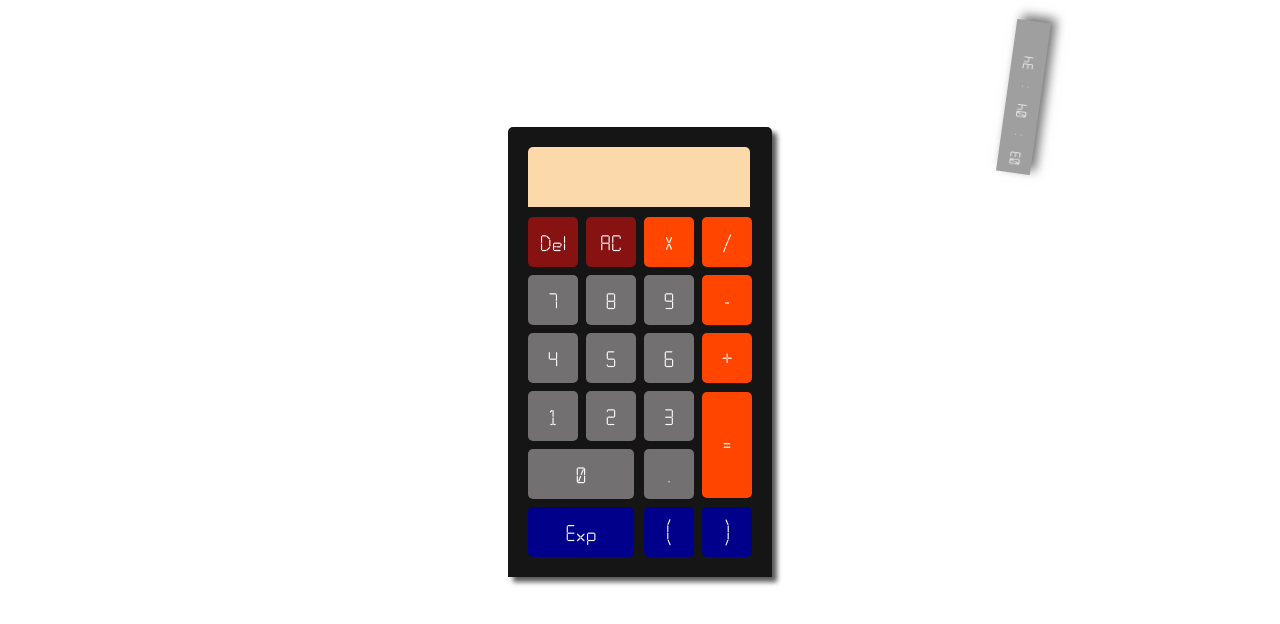
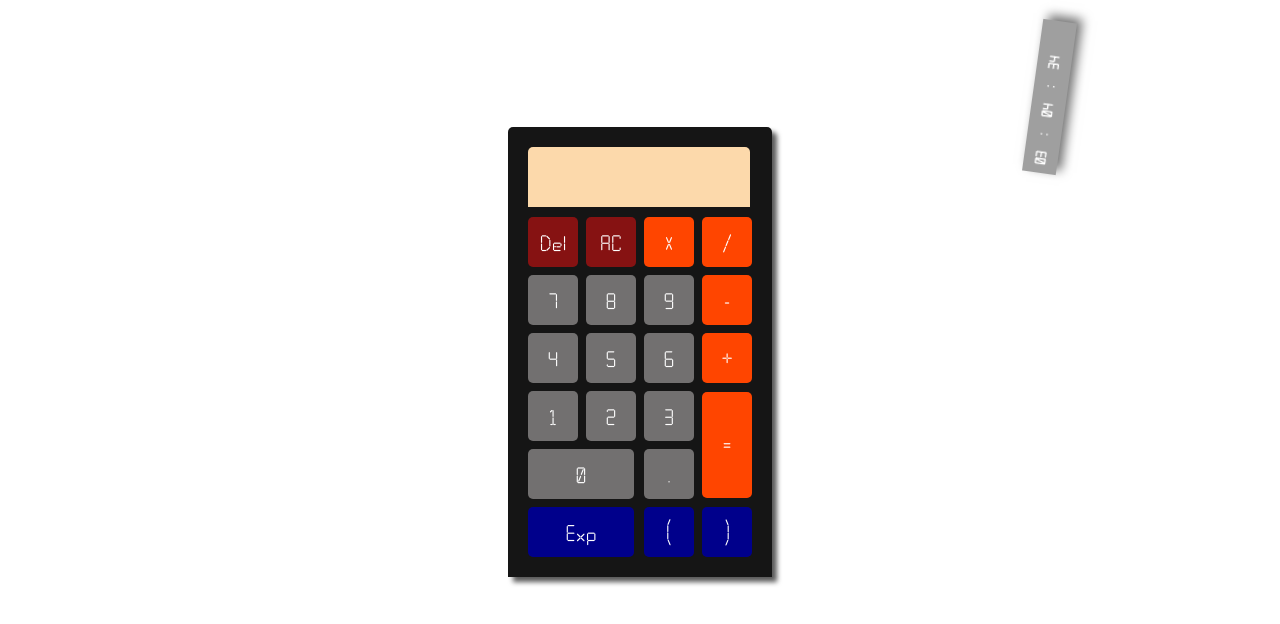
Before and after one commit to AbiOliver/Calculadora, a plain HTML site: page index.html in a window 1280 px wide. Shown: the part 48-672 px from the top of the page. Drawn offline with nearby package versions, Linux system fonts and the light colour scheme.

Commit message:
Correção de css

```diff
--- a/calculadora.css
+++ b/calculadora.css
@@ -65,7 +65,6 @@ h1{
 }
 .botao{
     font-family: 'calculator';
-
     color: white;
     background-color: rgb(114, 112, 112);
     width: 50px;
@@ -146,10 +145,11 @@ h1{
     box-shadow: 5px 5px 10px rgba(0, 0, 0, 0.555);
     position: absolute;
     top: 16%;
-    left: 74%;
+    left: 76%;
     transform: rotate(278deg);
     background-color: rgba(0, 0, 0, 0.377);
     font-family: 'calculator';
+    font-weight: bolder;
 }
 section>div{
    text-align: center;
@@ -201,6 +201,6 @@ section>div{
     section {
         transform: rotate(0);
         font-size: 34px;
-        width: 160px;
+        width: 172px;
     }
 }
```
